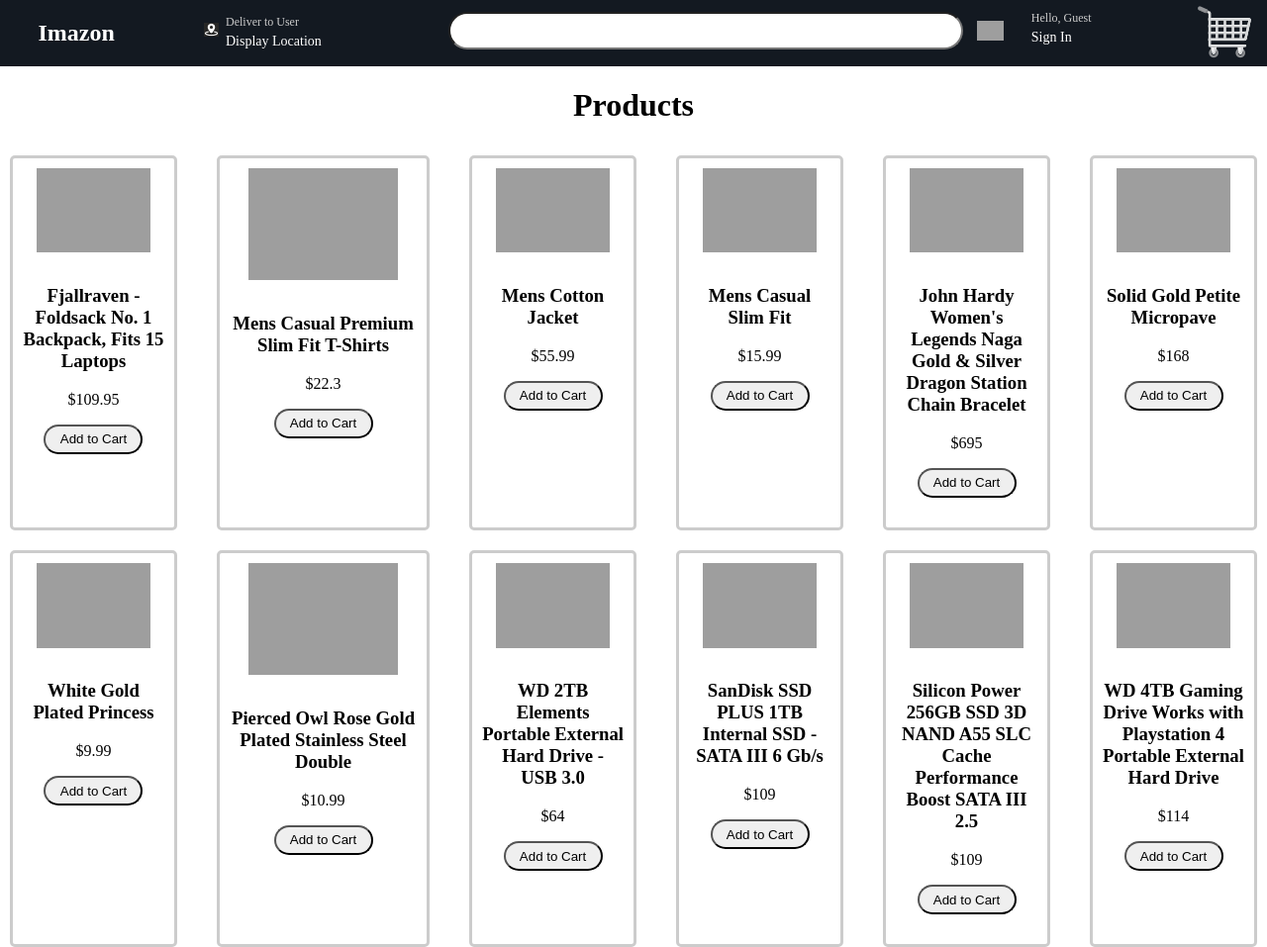
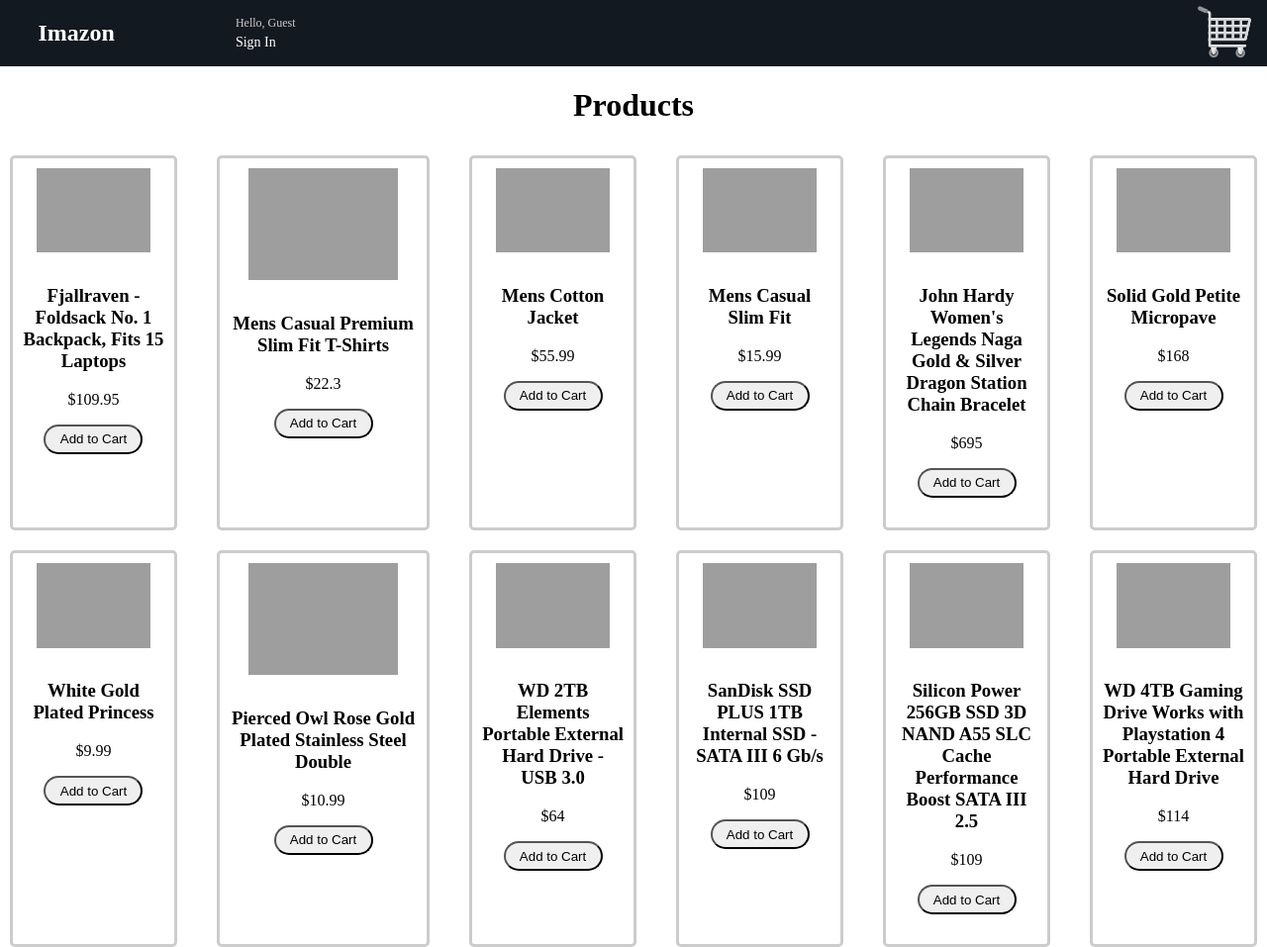
Before and after one commit to Full-Stack-Project-2023/Imazon, a website: page index.html in a window 1280 px wide. Shown: the top 957 px of the page at 99% size. Drawn offline with nearby package versions, Linux system fonts and the light colour scheme; grey boxes are pictures that could not be loaded.

Commit message:
updated nav bar

```diff
--- a/css/Homepage.css
+++ b/css/Homepage.css
@@ -1,5 +1,3 @@
-
-
 #navigation {
     margin: 0%;
     padding: 0%;
@@ -16,29 +14,13 @@
     margin: 0;
 }
 
-.bar {
-    margin: 0 auto;
-    padding-top: 2%;
+a {
+    text-decoration: none;
 }
 
-.searchbar {
-    height: 4vh;
-    width: 40vw;
-    font-size: 16px;
-    outline: none;
-    border-radius: 20px;
-
-}
-
-.voice {
-    height: 20px;
-    position: relative;
-    top: 5px;
-    left: 10px;
-}
-
-a {
-    text-decoration: none;
+.nav_right {
+    display: flex;
+    align-items: center;
 }
 
 .nav_right td {
@@ -55,16 +37,6 @@
     width: 15px;
     display: inline;
 }
-
-
-
-
-
-
-
-
-
-
 
 .main_menu {
     background-color: rgb(35, 47, 62);
--- a/index.html
+++ b/index.html
@@ -19,34 +19,13 @@
         <div id="navigation">
             <div id="nav_belt">
 
-                    <div class="nav_logo">
-                        <a href="index.html"><h2 style="color: white;">Imazon</h2></a>
-                    </div>
+                <div class="nav_logo">
+                    <a href="index.html">
+                        <h2 style="color: white;">Imazon</h2>
+                    </a>
+                </div>
 
-                    <div class="location_button" style="padding-top: 4%;">
-                        <a href="https://www.google.com">
-                            <table style="display:inline;">
-                                <tr>
-                                    <td><img src="css/location_icon.png" alt="location_icon"></td>
-                                    <td>
-                                        <table style="display: inline;">
-                                            <tr>
-                                                <td style="color: rgb(204, 204, 204); font-size: 12px;">Deliver to User</td>
-                                            </tr>
-                                            <tr>
-                                                <td style="color: white; font-size: 14px;">Display Location</td>
-                                            </tr>
-                                        </table>
-                                    </td>
-                                </tr>
-                            </table>
-                        </a>
-                    </div>
-                    <div class="bar">
-                        <input class="searchbar" type="text" title="Search">
-                        <a href="#"> <img class="voice" src="https://upload.wikimedia.org/wikipedia/commons/thumb/e/e8/Google_mic.svg/716px-Google_mic.svg.png" title="Search by Voice"></a>
-                    </div>
-                <div class="nav_right" style="padding-top: 5%;">
+                <div class="nav_right">
                     <a href="html/Sign_In.html">
                         <table>
                             <tr>
```
